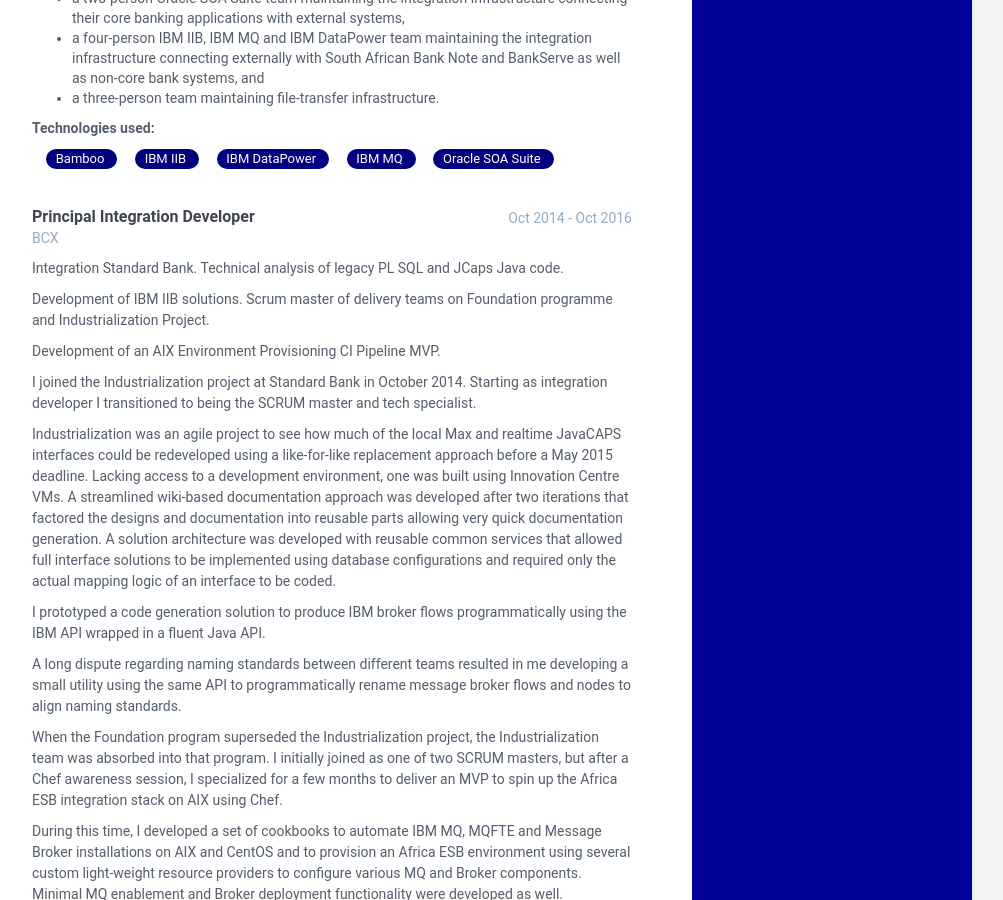
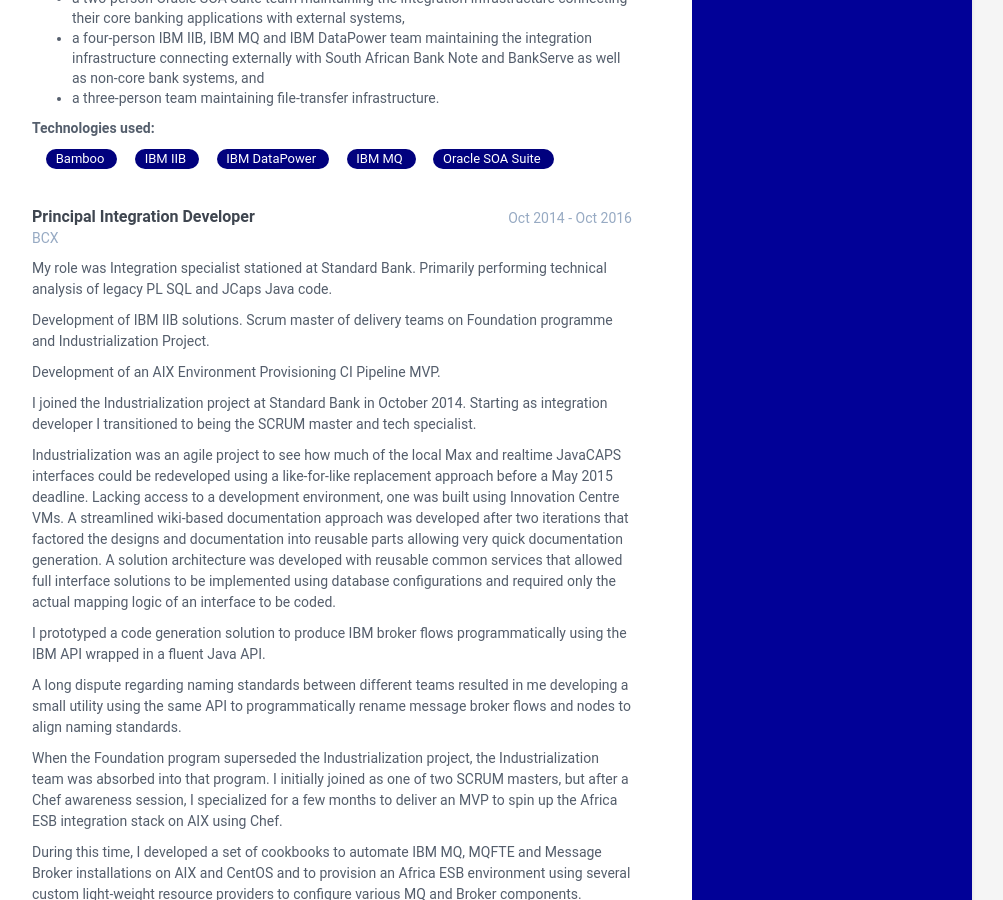
Before and after one commit to philipstaffordwood/philipstaffordwood-cv, a Jekyll site: the page built from index.html, in a window 1280 px wide and 900 px high, scrolled down 4941 px. Shown: the whole window, without its empty margins (168-1171 px from the left). Built offline with Jekyll 4.4.1, drawn with Linux system fonts in a browser that asks for light colours.

Commit message:
pagination changes for PDF

```diff
--- a/_data/data.yml
+++ b/_data/data.yml
@@ -188,6 +188,7 @@
             <li><a href="#"><span>Bitbucket</span></a></li>
           </ul>
         </div>
+        <p style="page-break-after: always;">
     - role: Solution Architect
       time: January 2022 - February 2022 (overlapping with Lighthouse assignment)
       company: IdealSolution Software
@@ -239,6 +240,7 @@
             <li><a href="#"><span>Bitbucket</span></a></li>
           </ul>
         </div>
+        <p style="page-break-after: always;">
     - role: Principal DevOps Engineer
       time: Sept 2020 - Feb 2021
       company: Dotcom Software Solutions
@@ -396,7 +398,7 @@
       time: Oct 2014 - Oct 2016
       company: BCX
       details: |
-        Integration Standard Bank. Technical analysis of legacy PL SQL and JCaps Java code.
+        My role was Integration specialist stationed at Standard Bank. Primarily performing technical analysis of legacy PL SQL and JCaps Java code.
 
         Development of IBM IIB solutions. Scrum master of delivery teams on Foundation programme and Industrialization Project.
 
@@ -507,7 +509,7 @@
             <li><a href="#"><span>Cygwin</span></a></li>
           </ul>
         </div>
-        <p style="page-break-after: always;">
+
     - role: Message Architect
       time: Jul 2007 - Oct 2007
       company: Business Connexion
```
